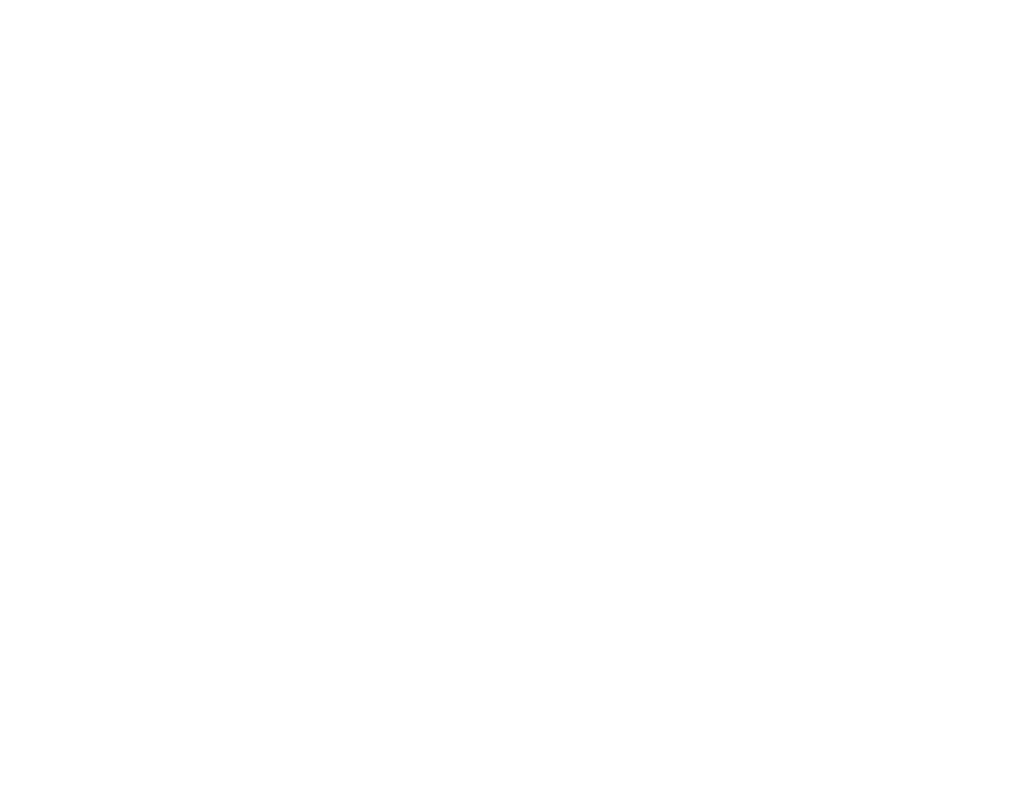
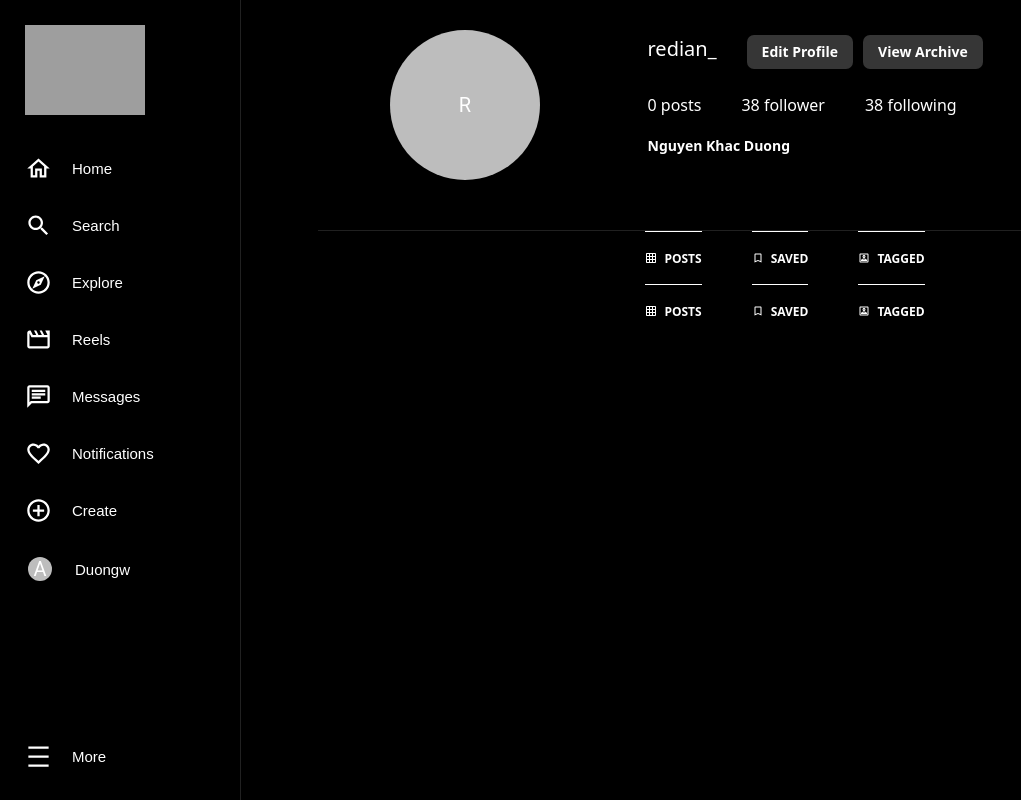
Before and after one commit to Social-Websites/FE-social-web, a React (Create React App) app: page /profile in a window 1280 px wide. Before the commit this address had no page. Shown: the whole page, without its empty margins (0-1021 px from the left). Built offline with nearby package versions, Linux system fonts and the light colour scheme; grey boxes are pictures that could not be loaded.

Commit message:
profile, search

```diff
--- a/src/components/NavBar/NavBar.js
+++ b/src/components/NavBar/NavBar.js
@@ -1,14 +1,15 @@
 import React from "react";
+import { useEffect, useState } from "react";
 import classNames from 'classnames/bind';
 import styles from "./NavBar.scss";
-import HomeIcon from "@mui/icons-material/Home";
+import HomeOutlinedIcon from '@mui/icons-material/HomeOutlined';
 import SearchIcon from "@mui/icons-material/Search";
-import ExploreIcon from "@mui/icons-material/Explore";
-import SlideshowIcon from "@mui/icons-material/Slideshow";
-import ChatIcon from "@mui/icons-material/Chat";
+import ExploreOutlinedIcon from '@mui/icons-material/ExploreOutlined';
+import MovieOutlinedIcon from '@mui/icons-material/MovieOutlined';
+import ChatOutlinedIcon from '@mui/icons-material/ChatOutlined';
 import FavoriteBorderIcon from "@mui/icons-material/FavoriteBorder";
 import AddCircleOutlineIcon from "@mui/icons-material/AddCircleOutline";
-import MenuIcon from "@mui/icons-material/Menu";
+import DensityMediumOutlinedIcon from '@mui/icons-material/DensityMediumOutlined';
 import { Avatar } from "@mui/material";
 //import { useDispatch, useSelector } from "react-redux";
 // import { signOut } from "firebase/auth";
@@ -24,7 +25,9 @@
 //     dispatch(logoutUser());
 //     signOut(auth);
 //   };
+  const [open, setOpen] = useState(false);
   return (
+    <div style={{display:"flex"}}>
       <div className={cx("sidenav")}>
         <img
           className={cx("sidenav__logo")}
@@ -34,35 +37,35 @@
 
         <div className={cx("sidenav__buttons")}>
           <button className={cx("sidenav__button")}>
-          <HomeIcon style={{width: "27px",height: "27px"}}/>
+            <HomeOutlinedIcon className={cx("sidenav__icon")} style={{width: "27px",height: "27px"}}/>
             <span>Home</span>
           </button>
-        <button className={cx("sidenav__button")}>
-          <SearchIcon style={{width: "27px",height: "27px"}}/>
+          <button className={cx("sidenav__button")} onClick={() => setOpen(!open)}>
+            <SearchIcon className={cx("sidenav__icon")} style={{width: "27px",height: "27px"}}/>
             <span>Search</span>
           </button>
           <button className={cx("sidenav__button")}>
-          <ExploreIcon style={{width: "27px",height: "27px"}}/>
+            <ExploreOutlinedIcon className={cx("sidenav__icon")} style={{width: "27px",height: "27px"}}/>
             <span>Explore</span>
           </button>
           <button className={cx("sidenav__button")}>
-          <SlideshowIcon style={{width: "27px",height: "27px"}}/>
+            <MovieOutlinedIcon className={cx("sidenav__icon")} style={{width: "27px",height: "27px"}}/>
             <span>Reels</span>
           </button>
           <button className={cx("sidenav__button")}>
-          <ChatIcon style={{width: "27px",height: "27px"}}/>
+            <ChatOutlinedIcon className={cx("sidenav__icon")} style={{width: "27px",height: "27px"}}/>
             <span>Messages</span>
           </button>
           <button className={cx("sidenav__button")}>
-          <FavoriteBorderIcon style={{width: "27px",height: "27px"}}/>
+            <FavoriteBorderIcon className={cx("sidenav__icon")} style={{width: "27px",height: "27px"}}/>
             <span>Notifications</span>
           </button>
           <button className={cx("sidenav__button")}>
-          <AddCircleOutlineIcon style={{width: "27px",height: "27px"}}/>
+            <AddCircleOutlineIcon className={cx("sidenav__icon")} style={{width: "27px",height: "27px"}}/>
             <span>Create</span>
           </button>
           <button className={cx("sidenav__button")}>
-          <Avatar style={{width: "24px",height: "24px", margin: "3px"}}>
+            <Avatar className={cx("sidenav__icon")} style={{width: "24px",height: "24px", margin: "3px"}}>
               A
             </Avatar>
             <span>
@@ -72,9 +75,26 @@
         </div>
         <div className={cx("sidenav__more")}>
           <button className={cx("sidenav__button")}>
-          <MenuIcon style={{width: "30px",height: "30px"}}/>
+            <DensityMediumOutlinedIcon className={cx("sidenav__icon")} style={{width: "27px",height: "27px"}}/>
             <span className={cx("sidenav__buttonText")}>More</span>
           </button>
+        </div>
+      </div>
+      <div style={{marginLeft:"241px", height: "100%"}}>
+        {open && (
+          <div className={cx("open")}>
+            {/* {notifications.map((n) => displayNotification(n))} */}
+            <div className={cx("open__title")}>
+              <span >Search</span>
+            </div>
+            <div className={cx("open__input")}>
+              <input type="text"  placeholder="Search"/>
+            </div>
+            <div className={cx("open__content")} style={{color: "white", margin: "12px 24px 8px 24px", fontWeight: "600"}}>
+              Recent
+            </div>
+          </div>
+        )}
       </div>
     </div>
   );
--- a/src/components/NavBar/NavBar.scss
+++ b/src/components/NavBar/NavBar.scss
@@ -6,6 +6,7 @@
     background-color: black;
     height: 100%;
     width: 240px;
+    border-right: #212121 solid 1px;
   }
 
   .sidenav__logo {
@@ -34,6 +35,9 @@
   .sidenav__button:hover {
     cursor: pointer;
     background-color: rgba(255, 255, 255, 0.128);
+    .sidenav__icon{
+      transform: scale(1.05);
+    }
   }
 
   .sidenav__button > span {
@@ -67,3 +71,38 @@
     cursor: pointer;
     background-color: rgba(255, 255, 255, 0.424);
   }
+.open{
+  position: fixed;
+  display: flex;
+  flex-direction: column;
+  z-index: 1;
+  background-color: black;
+  height: 100%;
+  width: 400px;
+  border-right: #212121 solid 1px;
+  .open__title{
+    padding: 12px 24px 36px 24px;
+    margin: 8px 0px 8px 0px;
+  }
+  .open__title > span{
+    color: white;
+    font-size: 24px;
+    font-weight: 600;
+    font-family: -apple-system, BlinkMacSystemFont, "Segoe UI", Roboto, Helvetica, Arial, sans-serif
+  }
+  .open__input {
+    display: flex;
+    justify-content: center;
+    align-items: center;
+    padding-bottom: 24px;
+    border-bottom: #212121 solid 1px;;
+  }
+  .open__input input{
+    background-color: rgb(38, 38, 38);
+    width: 333px;
+    height: 34px;
+    padding: 3px 16px 3px 16px;
+    border-radius: 10px;
+    border: 0;
+  }
+}
--- a/src/components/Suggestions/Suggestions.scss
+++ b/src/components/Suggestions/Suggestions.scss
@@ -31,7 +31,8 @@
 
   .follow__button {
     color: #0095f6;
-    font-weight: bold;
+    font-weight: 550;
+    font-size: 12px;
     background: 0;
     border: 0;
     margin-right: 5px;
@@ -45,4 +46,9 @@
   .username {
     font-weight: 600;
     font-size: 14px;
+    color:white;
+    margin-top: 5px;
   }
+  .avatar{
+    margin-right: 5px;
+  }
--- a/src/pages/HomePage/HomePage.scss
+++ b/src/pages/HomePage/HomePage.scss
@@ -1,19 +1,22 @@
+html, body {
+  height: 100%;
+  margin: 0;
+  padding: 0;
+  background-color: black;
+}
 .homepage {
     display: flex;
     flex-direction: row;
     background-color: black;
-    margin-top: -8px;
-    margin-left: -8px;
-    height: 110%;
+    height: 100%;
   }
 
   .homepage__navWraper {
     position: relative;
     width: 240px;
-    border-right: #212121 solid 1px;
   }
 
   .homepage__timeline {
-    margin-left: 50px;
+    margin-left: 170px;
     flex: 1;
   }
--- /dev/null
+++ b/src/pages/Profile/Profile.js
@@ -0,0 +1,92 @@
+import React from "react";
+import { Avatar } from "@mui/material";
+import classNames from 'classnames/bind';
+import styles from "./Profile.scss";
+import Sidenav from "../../components/NavBar";
+import GridOnIcon from '@mui/icons-material/GridOn';
+import BookmarkBorderIcon from "@mui/icons-material/BookmarkBorder";
+import PortraitOutlinedIcon from '@mui/icons-material/PortraitOutlined';
+
+const cx = classNames.bind(styles);
+
+function Profile() {
+  return (
+    <div className={cx("profile")} style={{backgroundColor: "black"}}>
+      <div className={cx("profile__navWraper")}>
+        <Sidenav />
+      </div>
+      <div className={cx("profile__right")}>
+        <div className={cx("profile__content")}>
+          <div className={cx("profile__header")}>
+            <div className={cx("profile_avatar")}>
+              <Avatar className={cx("avatar")}>R</Avatar>
+            </div>
+            <div className={cx("profile__info")}>
+              <div className={cx("profile__user")}>
+                <span>redian_</span>
+                <button className={cx("profile__button")}>
+                  <span>Edit Profile</span>
+                </button>
+                <button className={cx("profile__button")}>
+                  <span>View Archive</span>
+                </button>
+              </div>
+              <div className={cx("profile__user__2")}>
+                <span>0 posts</span>
+                <a className={cx("follow")}>38 follower</a>
+                <a className={cx("follow")}>38 following</a>
+              </div>
+              <div className={cx("profile__user__3")}>
+                <span>Nguyen Khac Duong</span>
+              </div>
+            </div>
+          </div>
+
+          <div className={cx("profile__post")}>
+            <a >
+              <div className={cx("choose")}>
+                <GridOnIcon className={cx("icon")}/>
+                <span className={cx("span")}>POSTS</span>
+              </div>
+            </a>
+            <a >
+              <div className={cx("choose")}>
+                <BookmarkBorderIcon className={cx("icon")}/>
+                <span className={cx("span")}>SAVED</span>
+              </div>
+            </a>
+            <a>
+              <div className={cx("choose")} style={{marginRight: "0px"}}>
+                <PortraitOutlinedIcon className={cx("icon")}/>
+                <span className={cx("span")}>TAGGED</span>
+              </div>
+            </a>
+          </div>
+
+          <div className={cx("profile__post")}>
+            <a >
+              <div className={cx("choose")}>
+                <GridOnIcon className={cx("icon")}/>
+                <span className={cx("span")}>POSTS</span>
+              </div>
+            </a>
+            <a >
+              <div className={cx("choose")}>
+                <BookmarkBorderIcon className={cx("icon")}/>
+                <span className={cx("span")}>SAVED</span>
+              </div>
+            </a>
+            <a>
+              <div className={cx("choose")} style={{marginRight: "0px"}}>
+                <PortraitOutlinedIcon className={cx("icon")}/>
+                <span className={cx("span")}>TAGGED</span>
+              </div>
+            </a>
+          </div>
+        </div>
+      </div>
+    </div>
+  );
+}
+
+export default Profile;
--- /dev/null
+++ b/src/pages/Profile/Profile.scss
@@ -0,0 +1,136 @@
+html, body {
+  height: 100%;
+  margin: 0;
+  padding: 0;
+  background-color: black;
+}
+.profile {
+  display: flex;
+  background-color: black;
+
+
+
+  .profile__navWraper {
+    position: relative;
+    width: 240px;
+  }
+  .profile__right{
+    height: 100%;
+    width: 100%;
+    margin-left: 50px;
+    display: flex;
+    justify-content: center;
+    align-items: center;
+  }
+  .profile__content {
+    padding: 30px 20px;
+    height: 100%;
+    width: 935px;
+
+    .profile__header{
+      display: flex;
+      padding-bottom: 50px;
+      border-bottom: #202020 solid 1px;
+
+      .profile_avatar{
+        margin-right: 30px;
+        height: 150px;
+        width: 300px;
+        display: flex;
+        justify-content: center;
+        align-items: center;
+        .avatar{
+          width: 50%;
+          height: 100%;
+        }
+      }
+      .profile__info div {
+        color: white;
+      }
+
+      .profile__info{
+
+        .profile__user > span{
+          font-size: 20px;
+          font-weight: 400;
+          margin: 5px 20px 0px 0px;
+          align-items: center;
+          font-family:system-ui, -apple-system, BlinkMacSystemFont, 'Segoe UI', Roboto, Oxygen, Ubuntu, Cantarell, 'Open Sans', 'Helvetica Neue', sans-serif;
+        }
+        .profile__user{
+          display: flex;
+          margin-bottom: 20px;
+
+          .profile__button{
+            width: auto;
+            align-items: center;
+            color: white;
+            padding: 7px 15px 8px 15px;
+            border: 0;
+            font-size: 14px;
+            margin: 5px 0px 5px 10px;
+            background-color: #363636;
+            border-radius: 7px;
+            font-weight: 600;
+            font-family:system-ui, -apple-system, BlinkMacSystemFont, 'Segoe UI', Roboto, Oxygen, Ubuntu, Cantarell, 'Open Sans', 'Helvetica Neue', sans-serif;
+          }
+          .profile__button:hover {
+            cursor: pointer;
+            background-color: rgba(255, 255, 255, 0.128);
+          }
+        }
+
+        .profile__user__2{
+          margin-bottom: 20px;
+        }
+        .profile__user__2 > span{
+          font-size: 16px;
+          font-weight: 400;
+          margin: 0px 0px 0px 0px;
+          font-family:system-ui, -apple-system, BlinkMacSystemFont, 'Segoe UI', Roboto, Oxygen, Ubuntu, Cantarell, 'Open Sans', 'Helvetica Neue', sans-serif;
+        }
+        .profile__user__2 > a{
+          font-size: 16px;
+          font-weight: 400;
+          margin: 0px 0px 0px 40px;
+          align-items: center;
+          font-family:system-ui, -apple-system, BlinkMacSystemFont, 'Segoe UI', Roboto, Oxygen, Ubuntu, Cantarell, 'Open Sans', 'Helvetica Neue', sans-serif;
+        }
+
+        .profile__user__3 > span{
+          font-size: 14px;
+          font-weight: 600;
+          margin: 0px 0px 0px 0px;
+          font-family:system-ui, -apple-system, BlinkMacSystemFont, 'Segoe UI', Roboto, Oxygen, Ubuntu, Cantarell, 'Open Sans', 'Helvetica Neue', sans-serif;
+        }
+      }
+    }
+
+
+    .profile__post{
+      display: flex;
+      justify-content: center;
+      align-items: center;
+      .choose{
+        color: white;
+        display: flex;
+        justify-content: center;
+        align-items: center;
+        margin-right: 50px;
+        height: 52px;
+        border-top: white solid 1px;
+        .icon{
+          width: 12px;
+          margin-right: 7px;
+        }
+        .span{
+          font-size: 12px;
+          font-weight: 600;
+          margin: 0px 0px 0px 0px;
+          font-family:system-ui, -apple-system, BlinkMacSystemFont, 'Segoe UI', Roboto, Oxygen, Ubuntu, Cantarell, 'Open Sans', 'Helvetica Neue', sans-serif;
+        }
+      }
+    }
+  }
+
+}
--- /dev/null
+++ b/src/pages/Profile/index.js
@@ -0,0 +1 @@
+export { default } from './Profile';
--- a/src/routes/index.js
+++ b/src/routes/index.js
@@ -1,7 +1,9 @@
 import HomePage from '../pages/HomePage';
+import Profile from '../pages/Profile';
 // public Routes
 const publicRoutes = [
     { path: '/', component: HomePage },
+    { path: '/profile', component: Profile },
 ]
 // Private Routes
 const privateRoutes = [];
```
Lines whose indentation alone changed are shown as unchanged.
